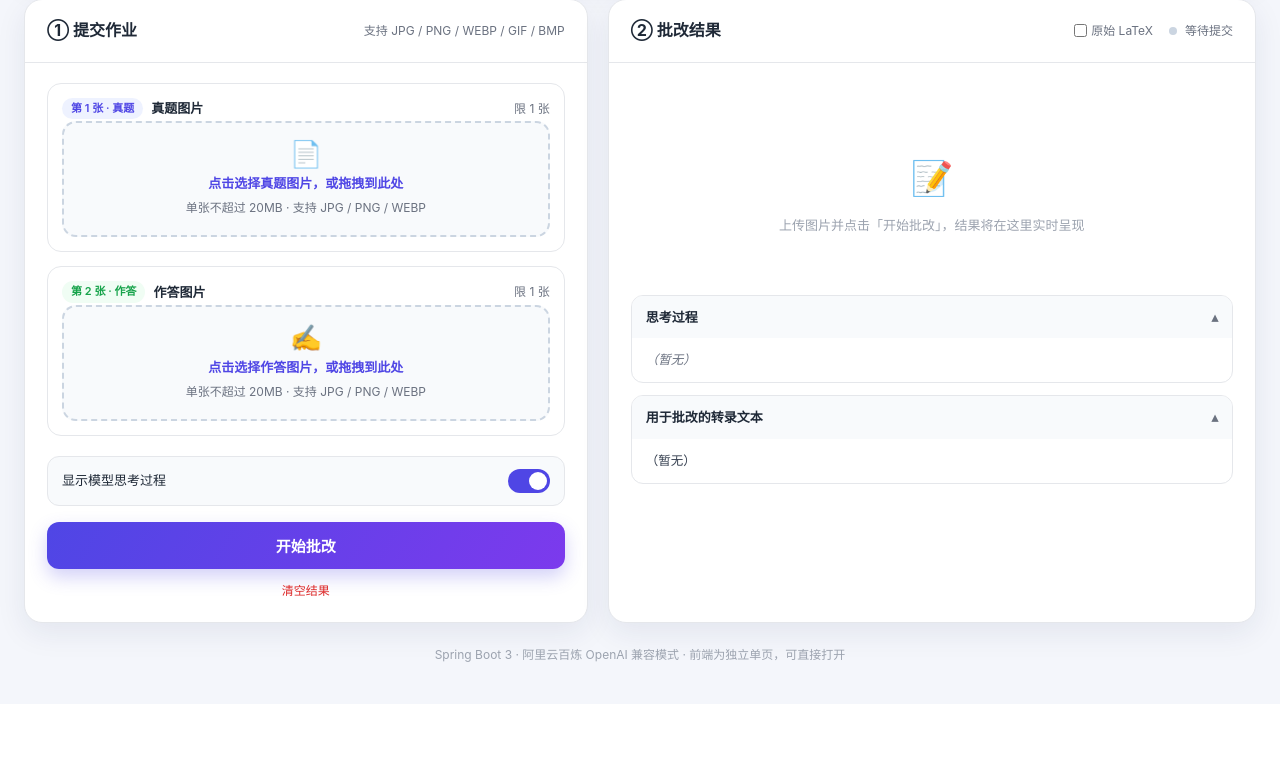
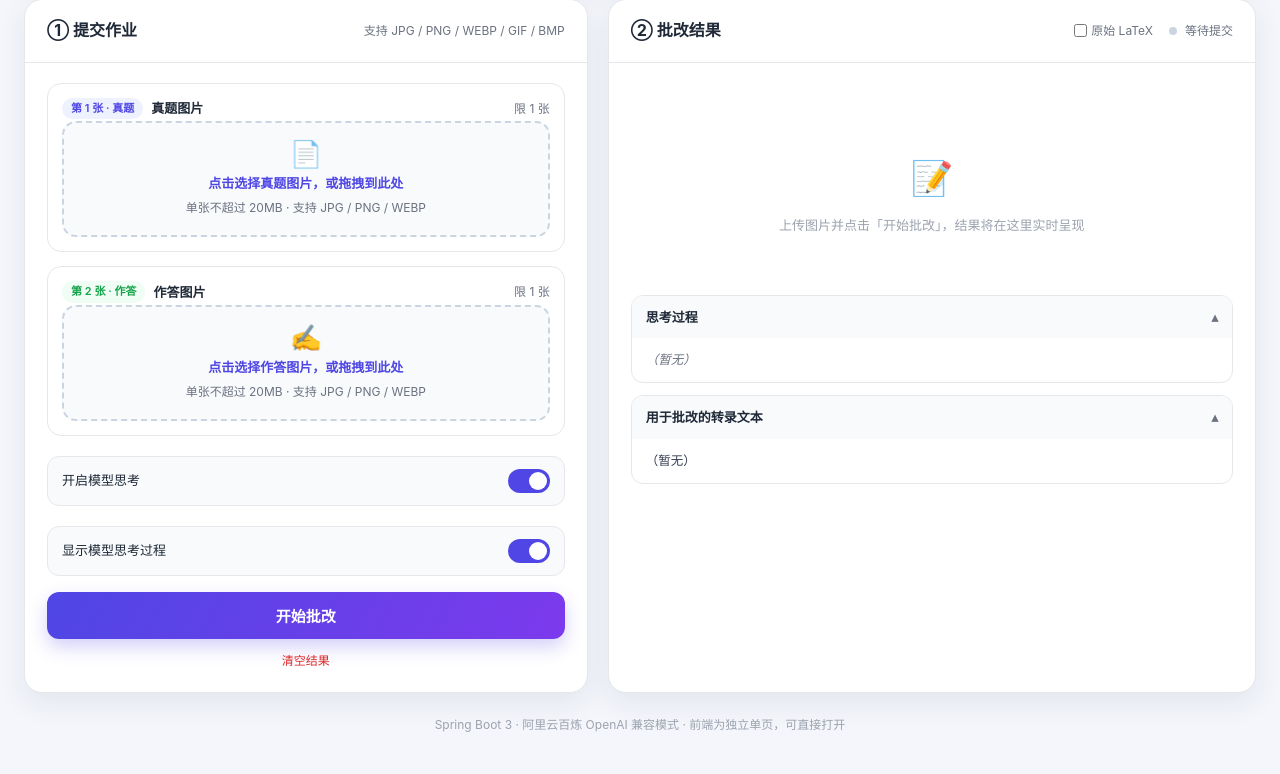
Before and after one commit to dubaolei0/ai-grade-new, a Spring Boot app: page / in a window 1280 px wide. Shown: the part 234-1008 px from the top of the page. Before the commit the page ends 896 px from the top, so only its background shows below. Run offline with Spring Boot 4, Linux system fonts and the light colour scheme.

Commit message:
阿里：增加是否开启思考模式开关，默认开启

```diff
--- a/src/main/java/com/yuanxuan/aigrade/controller/GradeController.java
+++ b/src/main/java/com/yuanxuan/aigrade/controller/GradeController.java
@@ -57,6 +57,7 @@ public class GradeController {
     @PostMapping(value = "/grade/stream", produces = MediaType.TEXT_EVENT_STREAM_VALUE)
     public SseEmitter gradeStream(
             @RequestParam(value = "showThinking", defaultValue = "true") boolean showThinking,
+            @RequestParam(value = "enableThinking", defaultValue = "true") boolean enableThinking,
             @RequestParam(value = "images", required = false) List<MultipartFile> images,
             @RequestParam(value = "image", required = false) MultipartFile image) {
 
@@ -110,7 +111,7 @@ public class GradeController {
             return emitter;
         }
 
-        GradeInput input = new GradeInput(dataUrls, showThinking);
+        GradeInput input = new GradeInput(dataUrls, showThinking, enableThinking);
         CompletableFuture.runAsync(() -> gradeService.grade(input, emitter));
         return emitter;
     }
--- a/src/main/java/com/yuanxuan/aigrade/service/GradeService.java
+++ b/src/main/java/com/yuanxuan/aigrade/service/GradeService.java
@@ -79,7 +79,7 @@ public class GradeService {
             emit(emitter, "stage", Map.of("stage", "grade", "label", "阶段二 · 解题与批改"));
             String gradePrompt = Prompts.GRADE.replace("{transcript}", transcript);
 
-            ChatResult stage2 = client.chatStream(gradePrompt, true, (reasoning, text) -> {
+            ChatResult stage2 = client.chatStream(gradePrompt, input.enableThinking(), (reasoning, text) -> {
                 if (reasoning != null && !reasoning.isEmpty() && input.showThinking()) {
                     sendDelta(emitter, "reasoning", reasoning);
                 }
--- a/src/main/resources/static/index.html
+++ b/src/main/resources/static/index.html
@@ -299,7 +299,11 @@
           </div>
         </div>
 
-        <div class="options">
+        <div class="options" id="enableThinkingRow">
+          <span>开启模型思考</span>
+          <label class="switch"><input type="checkbox" id="enableThinking" checked><span class="slider"></span></label>
+        </div>
+        <div class="options" id="showThinkingRow">
           <span>显示模型思考过程</span>
           <label class="switch"><input type="checkbox" id="showThinking" checked><span class="slider"></span></label>
         </div>
@@ -641,6 +645,10 @@
   function applyProvider() {
     var p = PROVIDERS[activeProvider] || PROVIDERS.dashscope;
     var note = $('providerNote');
+    /* 「开启思考 / 显示思考」只对阿里百炼（DashScope SSE 流）有意义，切到其他服务商时隐藏。 */
+    var isDashscope = activeProvider === 'dashscope';
+    $('enableThinkingRow').style.display = isDashscope ? 'flex' : 'none';
+    syncShowThinkingRow();
     if (running) { submitBtn.disabled = false; return; }
     if (p.ready) {
       note.style.display = 'none';
@@ -653,6 +661,12 @@
       submitBtn.textContent = '该服务商暂未接入';
     }
   }
+  /* 「显示思考过程」仅在「开启思考」打开且当前为阿里百炼时才有意义；否则隐藏，避免无思考时仍勾选。 */
+  function syncShowThinkingRow() {
+    var show = activeProvider === 'dashscope' && $('enableThinking').checked;
+    $('showThinkingRow').style.display = show ? 'flex' : 'none';
+  }
+  $('enableThinking').addEventListener('change', syncShowThinkingRow);
   document.querySelectorAll('.provider-tab').forEach(function (btn) {
     btn.addEventListener('click', function () {
       if (running) { showError('批改进行中，请先停止再切换服务商'); return; }
@@ -780,7 +794,7 @@
     placeholder.style.display = 'none';
     transcriptText.textContent = '（转录中…）';
     thinkingText.textContent = '（暂无）';
-    thinkingBlock.style.display = $('showThinking').checked ? 'block' : 'none';
+    thinkingBlock.style.display = ($('enableThinking').checked && $('showThinking').checked) ? 'block' : 'none';
     setStage('transcribe');
   }
   clearBtn.addEventListener('click', function () {
@@ -1124,6 +1138,7 @@
 
     var form = new FormData();
     form.append('showThinking', $('showThinking').checked ? 'true' : 'false');
+    form.append('enableThinking', $('enableThinking').checked ? 'true' : 'false');
     // 固定按「真题 → 学生作答」写同名 images 字段：Spring 绑定为 List<MultipartFile>，
     // 后端按此顺序生成 image_url part，并追加多图合并转录说明让模型跨图逐题配对。
     SLOT_ORDER.forEach(function (role) { form.append('images', slots[role].file); });
```
Also changed, not shown: src/main/java/com/yuanxuan/aigrade/model/GradeInput.java (+5 -4 lines).
